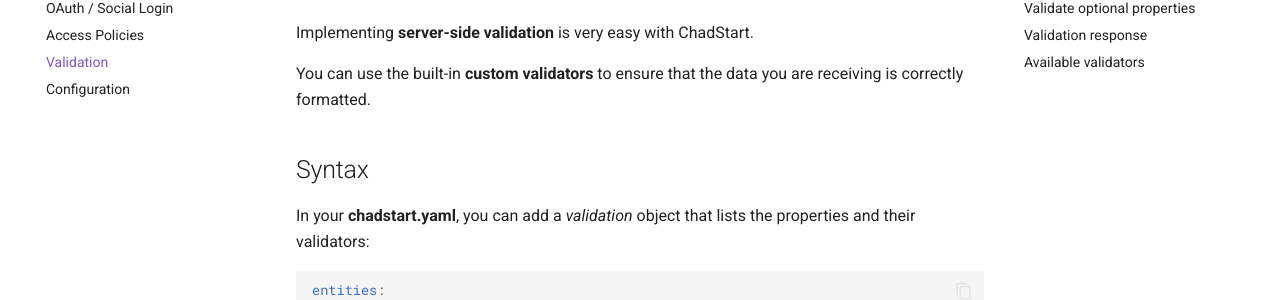
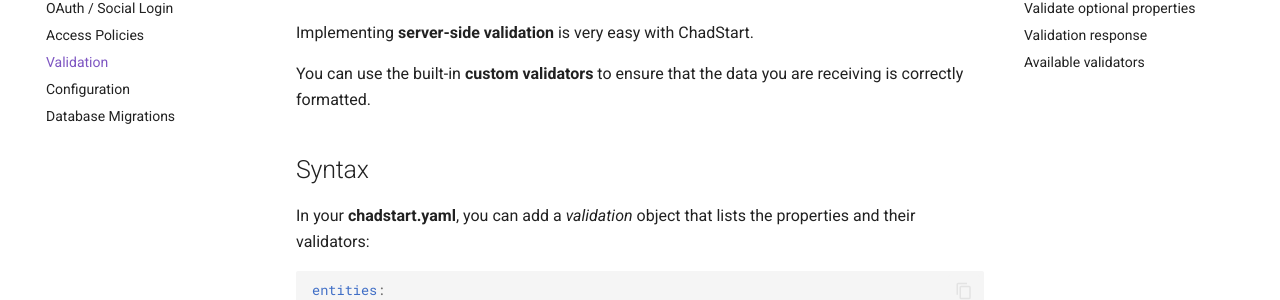
Before and after one commit to saulmmendoza/chadstart.com, an MkDocs documentation site: the page built from docs/validation.md, in a window 1280 px wide. Shown: the part 259-559 px from the top of the page. Built offline with MkDocs 1.6.1 and Material for MkDocs 9.7.7, drawn with Linux system fonts in a browser that asks for light colours; comment, search, counter and statistics services are not loaded.

Commit message:
Add Database Migrations page to sidebar navigation in mkdocs.yml
Co-authored-by: saulmmendoza <16737654+saulmmendoza@users.noreply.github.com>
Agent-Logs-Url: https://github.com/saulmmendoza/chadstart.com/sessions/563fe4f1-08af-4c40-94bf-6c65ccf0f2ea

```diff
--- a/mkdocs.yml
+++ b/mkdocs.yml
@@ -46,6 +46,7 @@ nav:
     - Access Policies: access-policies.md
     - Validation: validation.md
     - Configuration: config.md
+    - Database Migrations: migrations.md
   - Features:
     - File & Image Uploads: upload.md
     - S3 Storage: s3-storage.md
```
